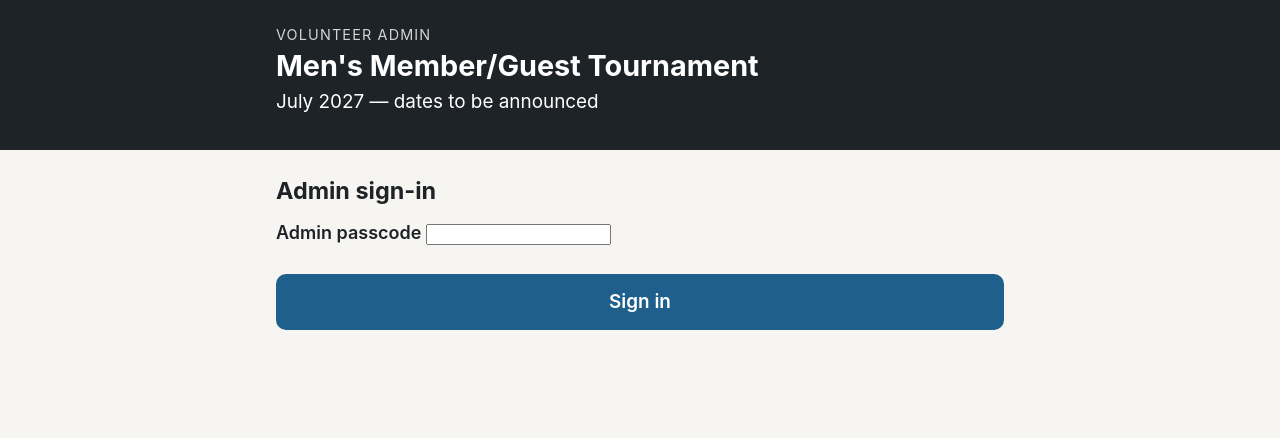
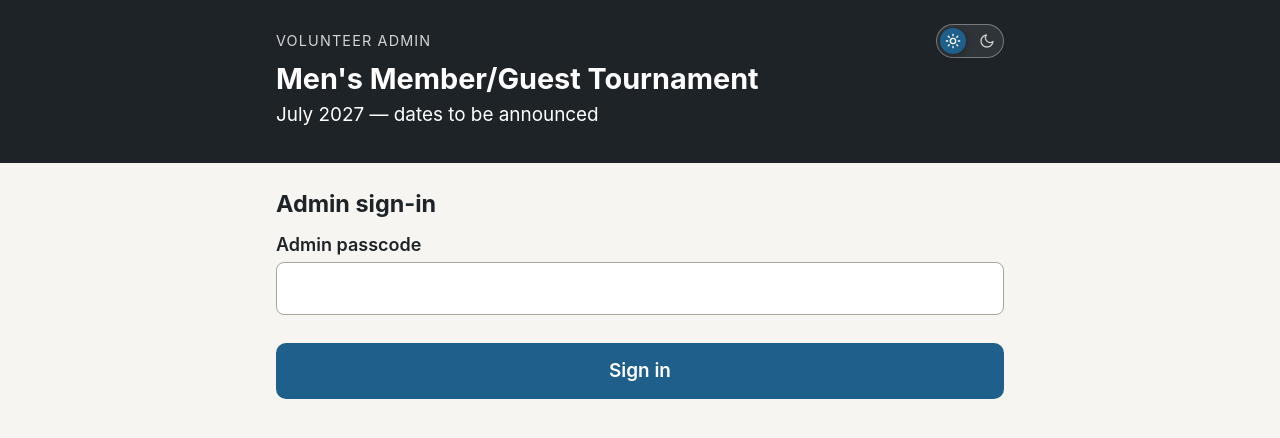
Before and after one commit to rodneyhoule/memberguest, a plain HTML site: page admin.html in a window 1280 px wide. Drawn offline with Linux system fonts and the light colour scheme.

Commit message:
Add a light/dark switch to both pages
Sun/moon switch in the header, matching the resume site: remembers the
visitor's choice (as mmg-theme) or follows the system setting live, and
sets the theme before first paint. Colors move to theme tokens, the
passcode box gets the same styling as other fields, and asset links get
a version tag so returning visitors load the new files.

Co-Authored-By: Claude Opus 5.5 <noreply@anthropic.com>

```diff
--- a/admin.html
+++ b/admin.html
@@ -5,12 +5,28 @@
   <meta name="viewport" content="width=device-width, initial-scale=1">
   <title>Volunteer Admin</title>
   <meta name="robots" content="noindex">
-  <link rel="stylesheet" href="styles.css">
+  <link rel="stylesheet" href="styles.css?v=20261119">
+  <script>
+    // Set the theme before first paint: saved choice, else the system setting.
+    (function () {
+      var t = null;
+      try { t = localStorage.getItem("mmg-theme"); } catch (e) {}
+      if (t !== "light" && t !== "dark") t = matchMedia("(prefers-color-scheme: dark)").matches ? "dark" : "light";
+      document.documentElement.setAttribute("data-theme", t);
+    })();
+  </script>
 </head>
 <body class="admin">
   <header class="site-header">
     <div class="wrap">
-      <p class="eyebrow">Volunteer Admin</p>
+      <div class="header-top">
+        <p class="eyebrow">Volunteer Admin</p>
+        <button type="button" class="theme-toggle" role="switch" aria-checked="false" aria-label="Dark mode">
+          <span class="knob" aria-hidden="true"></span>
+          <svg class="icon-moon" viewBox="0 0 24 24" fill="none" stroke="currentColor" stroke-width="2" stroke-linecap="round" stroke-linejoin="round" aria-hidden="true"><path d="M21 12.8A9 9 0 1 1 11.2 3a7 7 0 0 0 9.8 9.8z"/></svg>
+          <svg class="icon-sun" viewBox="0 0 24 24" fill="none" stroke="currentColor" stroke-width="2" stroke-linecap="round" stroke-linejoin="round" aria-hidden="true"><circle cx="12" cy="12" r="4"/><path d="M12 2v2M12 20v2M4.93 4.93l1.41 1.41M17.66 17.66l1.41 1.41M2 12h2M20 12h2M4.93 19.07l1.41-1.41M17.66 6.34l1.41-1.41"/></svg>
+        </button>
+      </div>
       <h1 id="event-title">Men's Member/Guest Tournament</h1>
       <p class="dates" id="event-dates"></p>
     </div>
@@ -116,7 +132,8 @@
     </form>
   </dialog>
 
-  <script src="config.js"></script>
-  <script src="admin.js"></script>
+  <script src="theme.js?v=20261119"></script>
+  <script src="config.js?v=20261119"></script>
+  <script src="admin.js?v=20261119"></script>
 </body>
 </html>
--- a/styles.css
+++ b/styles.css
@@ -12,6 +12,30 @@
   --warn-line: #e0b84a;
   --error: #b3261e;
   --success: #2e6b3a;
+  --header-bg: #1e2328;
+  --header-text: #ffffff;
+  --input-bg: #ffffff;
+  --input-line: #a9a597;
+  color-scheme: light;
+}
+
+/* Dark colors: follow the system setting unless the visitor picked light,
+   and always when they picked dark (theme.js sets data-theme). */
+@media (prefers-color-scheme: dark) {
+  :root:not([data-theme="light"]) {
+    --bg: #15181b; --card: #1f2327; --text: #e9e7e1; --muted: #a3aab2; --line: #363b41;
+    --accent: #6fb0e0; --accent-text: #0f1418; --picked: #1d3446; --taken: #2a2e33;
+    --warn-bg: #3a3218; --warn-line: #8a7230; --error: #f2857d; --success: #7cc58a;
+    --header-bg: #0c0e10; --input-bg: #15181b; --input-line: #4a5058;
+    color-scheme: dark;
+  }
+}
+:root[data-theme="dark"] {
+  --bg: #15181b; --card: #1f2327; --text: #e9e7e1; --muted: #a3aab2; --line: #363b41;
+  --accent: #6fb0e0; --accent-text: #0f1418; --picked: #1d3446; --taken: #2a2e33;
+  --warn-bg: #3a3218; --warn-line: #8a7230; --error: #f2857d; --success: #7cc58a;
+  --header-bg: #0c0e10; --input-bg: #15181b; --input-line: #4a5058;
+  color-scheme: dark;
 }
 
 * { box-sizing: border-box; }
@@ -35,7 +59,7 @@ h2 { font-size: 1.3rem; margin: 1.5rem 0 0.75rem; }
 .small { font-size: 0.9rem; color: var(--muted); }
 
 /* Header / footer */
-.site-header { background: var(--text); color: #fff; padding: 24px 0 20px; }
+.site-header { background: var(--header-bg); color: var(--header-text); padding: 24px 0 20px; }
 .site-header h1 { margin: 0.2rem 0; font-size: 1.6rem; }
 .eyebrow { margin: 0; text-transform: uppercase; letter-spacing: 0.08em; font-size: 0.8rem; opacity: 0.8; }
 .dates { margin: 0.25rem 0 0.75rem; font-size: 1.05rem; }
@@ -91,9 +115,9 @@ h2 { font-size: 1.3rem; margin: 1.5rem 0 0.75rem; }
 .back { margin-top: 18px; min-height: 44px; }
 
 label { display: block; font-weight: 600; margin: 12px 0; }
-input[type="text"], input:not([type]), input[type="email"], input[type="tel"] {
+input[type="text"], input:not([type]), input[type="email"], input[type="tel"], input[type="password"] {
   display: block; width: 100%; margin-top: 4px; padding: 12px; font: inherit; font-weight: 400;
-  border: 1px solid #a9a597; border-radius: 8px; background: #fff; color: var(--text);
+  border: 1px solid var(--input-line); border-radius: 8px; background: var(--input-bg); color: var(--text);
 }
 .row { display: grid; grid-template-columns: 1fr 1fr; gap: 12px; }
 .row label { margin: 0; }
@@ -129,16 +153,6 @@ input[type="text"], input:not([type]), input[type="email"], input[type="tel"] {
 .cart { position: fixed; left: 0; right: 0; bottom: 0; background: var(--card); border-top: 2px solid var(--accent); padding: 12px 0; box-shadow: 0 -4px 12px rgba(0,0,0,0.08); z-index: 10; }
 .cart-inner { display: flex; justify-content: space-between; align-items: center; gap: 12px; font-weight: 600; }
 
-@media (prefers-color-scheme: dark) {
-  :root {
-    --bg: #15181b; --card: #1f2327; --text: #e9e7e1; --muted: #a3aab2; --line: #363b41;
-    --accent: #6fb0e0; --accent-text: #0f1418; --picked: #1d3446; --taken: #2a2e33;
-    --warn-bg: #3a3218; --warn-line: #8a7230; --error: #f2857d; --success: #7cc58a;
-  }
-  .site-header { background: #0c0e10; }
-  input[type="text"], input:not([type]), input[type="email"], input[type="tel"] { background: #15181b; border-color: #4a5058; }
-}
-
 @media print {
   .day-tabs, .cart, .how, .demo-banner { display: none; }
 }
@@ -161,7 +175,7 @@ input[type="text"], input:not([type]), input[type="email"], input[type="tel"] {
 
 select {
   display: block; width: 100%; margin-top: 4px; padding: 12px; font: inherit; font-weight: 400;
-  border: 1px solid #a9a597; border-radius: 8px; background: var(--card); color: var(--text);
+  border: 1px solid var(--input-line); border-radius: 8px; background: var(--input-bg); color: var(--text);
 }
 
 dialog {
@@ -219,3 +233,36 @@ a { color: var(--accent); }
 .conflict-note { margin: 0 0 6px; font-size: 0.85rem; color: var(--muted); }
 #done-full p { margin: 4px 0; }
 .overlap-flag { font-size: 0.85rem; font-weight: 600; color: var(--text); background: var(--warn-bg); border-radius: 6px; padding: 2px 6px; margin-top: 4px; }
+
+/* ---------- Light/dark switch (header) ---------- */
+.header-top { display: flex; justify-content: space-between; align-items: center; gap: 12px; }
+/* Sun/moon switch: knob slides under the active icon */
+.theme-toggle {
+  display: none; /* shown once the script runs */
+  position: relative; flex: none;
+  width: 68px; height: 34px; padding: 0; border-radius: 999px;
+  background: rgba(255, 255, 255, 0.08); border: 1px solid rgba(255, 255, 255, 0.35);
+  color: rgba(255, 255, 255, 0.75); cursor: pointer;
+  transition: border-color .2s;
+}
+:root[data-theme] .theme-toggle { display: inline-block; }
+.theme-toggle:hover { border-color: rgba(255, 255, 255, 0.7); }
+.theme-toggle:focus-visible { outline: 3px solid var(--accent); outline-offset: 2px; }
+.theme-toggle .knob {
+  position: absolute; top: 3px; left: 3px; width: 26px; height: 26px; border-radius: 50%;
+  background: var(--accent); box-shadow: 0 2px 6px rgba(0, 0, 0, .3);
+  transition: transform .28s cubic-bezier(.4, 0, .2, 1);
+}
+:root[data-theme="dark"] .theme-toggle .knob { transform: translateX(34px); }
+.theme-toggle svg {
+  position: absolute; top: 8px; width: 16px; height: 16px;
+  transition: color .28s;
+}
+.theme-toggle .icon-sun { left: 8px; }
+.theme-toggle .icon-moon { left: 42px; }
+:root:not([data-theme="dark"]) .theme-toggle .icon-sun,
+:root[data-theme="dark"] .theme-toggle .icon-moon { color: var(--accent-text); }
+@media (prefers-reduced-motion: reduce) {
+  .theme-toggle .knob, .theme-toggle svg { transition: none; }
+}
+@media print { .theme-toggle { display: none !important; } }
--- /dev/null
+++ b/theme.js
@@ -0,0 +1,21 @@
+// Light/dark switch: remembers the visitor's choice; otherwise follows the system setting live.
+// The setting name is site-specific because other pages share the rodneyhoule.github.io origin.
+(function () {
+  var root = document.documentElement;
+  var btn = document.querySelector(".theme-toggle");
+  var mq = matchMedia("(prefers-color-scheme: dark)");
+  function label() {
+    btn.setAttribute("aria-checked", root.getAttribute("data-theme") === "dark" ? "true" : "false");
+  }
+  function saved() { try { return localStorage.getItem("mmg-theme"); } catch (e) { return null; } }
+  btn.addEventListener("click", function () {
+    var next = root.getAttribute("data-theme") === "dark" ? "light" : "dark";
+    root.setAttribute("data-theme", next);
+    try { localStorage.setItem("mmg-theme", next); } catch (e) { /* ignore */ }
+    label();
+  });
+  mq.addEventListener("change", function (e) {
+    if (!saved()) { root.setAttribute("data-theme", e.matches ? "dark" : "light"); label(); }
+  });
+  label();
+})();
```
Also changed, not shown: index.html (+21 -4 lines), 1 other file.
